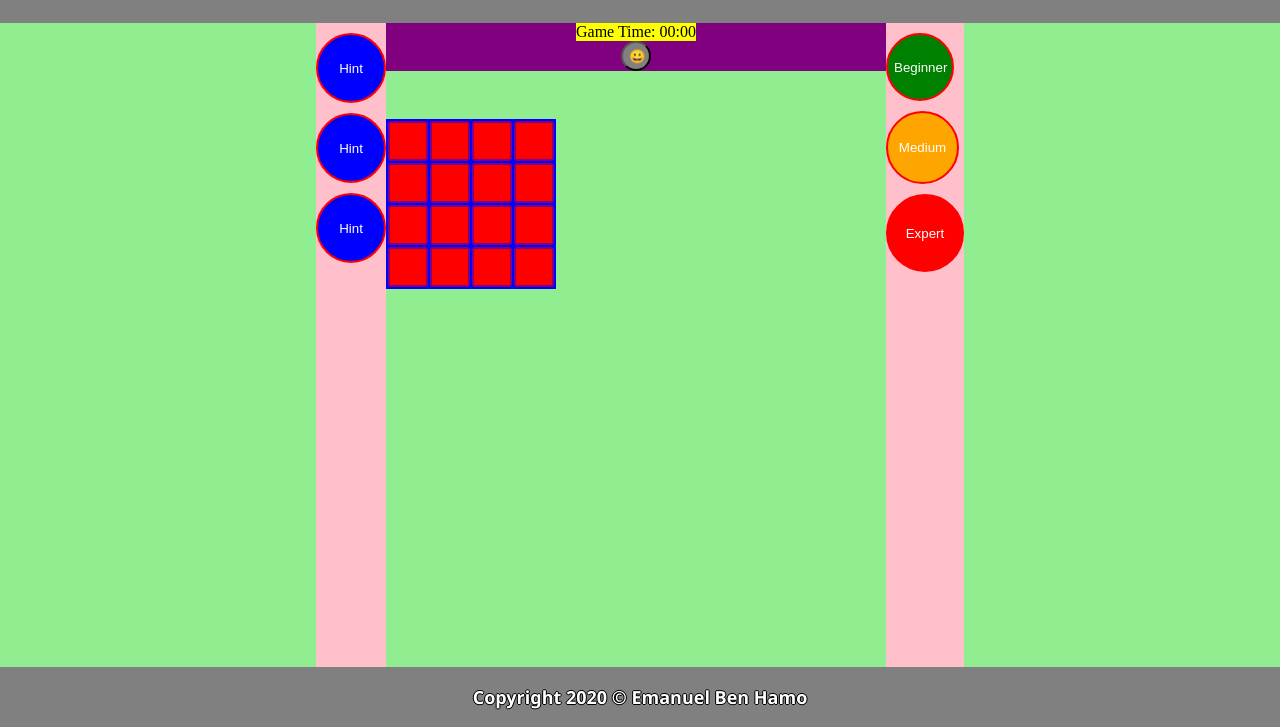
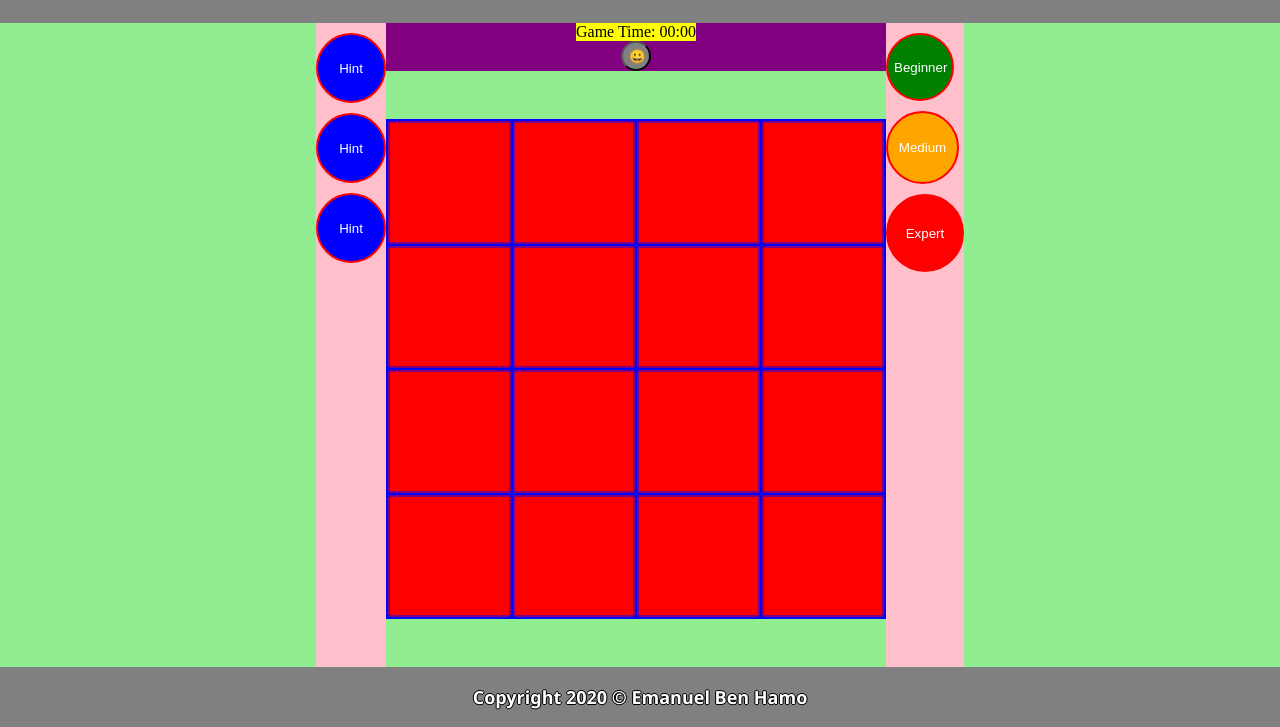
Before and after one commit to EmanuelBenHamo/Sprint1-MineSweeper, a plain HTML site: page index.html in a window 1280 px wide. Shown: the part 73-800 px from the top of the page. Drawn offline with Linux system fonts and the light colour scheme.

Commit message:
fix sizing of table in different levels

```diff
--- a/css/main.css
+++ b/css/main.css
@@ -115,18 +115,12 @@ body {
 
 .board-table {
     box-sizing: border-box;
-    float: left;
+    max-width: 500px;
+    max-height: 500px;
+    min-width: 500px;
+    min-height: 500px;
     background-color: blue;
-}
-
-.board-table-container {
-    justify-content: center;
-    align-items: center;
     margin: auto;
-    max-width: 500px;
-    min-width: 500px;
-    max-height: 500px;
-    min-height: 500px;
 }
 
 .board-table-body {
--- a/index.html
+++ b/index.html
@@ -22,11 +22,9 @@
                 <div class="time-display">Game Time: 00:00</div>
                 <button class="start-over-btn" onclick="initGame()">😀</button>
             </div>
-            <div class="board-table-container">
-                <table class="board-table">
-                    <tbody class="board-table-body"></tbody>
-                </table>
-            </div>
+            <table class="board-table">
+                <tbody class="board-table-body"></tbody>
+            </table>
         </div>
         <div class="level-btns-container">
             <button class="level-btn beginner-level-btn" onclick="applyLevel(this)">Beginner</button>
```
